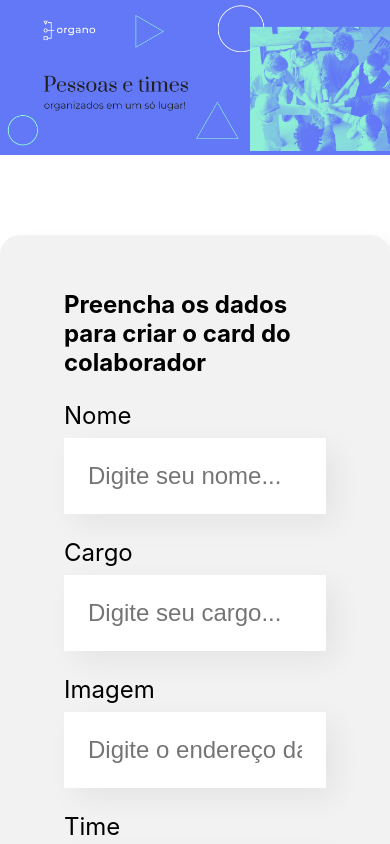
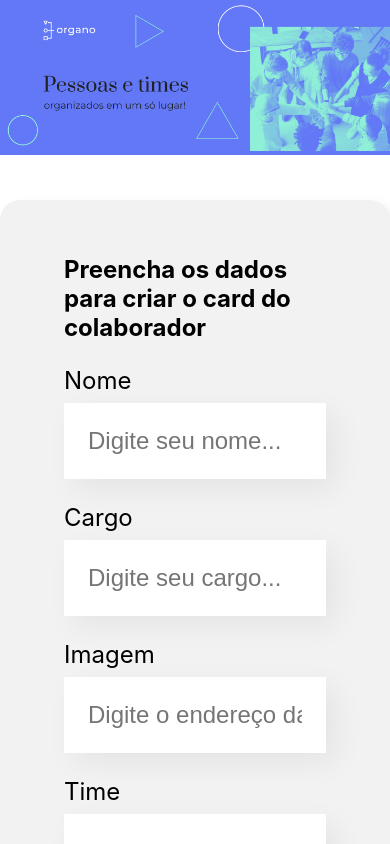
Before and after one commit to jenniferperucci/Organo-React, a React (Create React App) app: page / in a window 390 px wide. Shown: the top 844 px of the page. Built offline with nearby package versions, Linux system fonts and the light colour scheme.

Commit message:
Início-Responsividade

```diff
--- a/src/componentes/Formulario/StyleFormulario.js
+++ b/src/componentes/Formulario/StyleFormulario.js
@@ -4,6 +4,9 @@ export const Formularios = styled.section`
     display: flex;
     justify-content: center;
     margin: 80px 0;
+    @media (min-width:375px) {
+        margin: 45px 0;
+    }
     form{
     max-width: 80%;
     background-color: #F2F2F2;
@@ -11,6 +14,7 @@ export const Formularios = styled.section`
     padding: 36px 64px;
     box-shadow: 8px 8px 16px rgba(0,0,0, 0.08);
     }
+
 `;
 
 export const Forms = styled.form`
```
